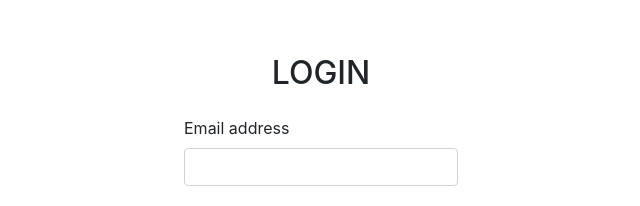
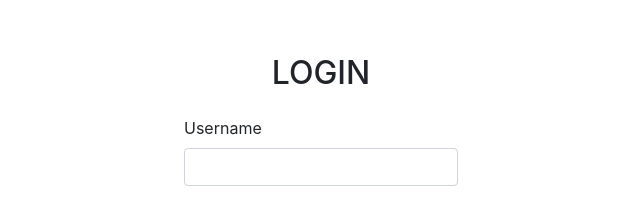
Before and after one commit to koohestani/react-jwt-auth, a React (Create React App) app: page /login in a window 1280 px wide. Shown: the part 190-396 px from the top of the page, without its empty margins (319-959 px from the left). Built offline with nearby package versions, Linux system fonts and the light colour scheme.

Commit message:
bug fixes and continue impl login

```diff
--- a/src/api/axios.js
+++ b/src/api/axios.js
@@ -1,7 +1,7 @@
 import axios from 'axios';
 
 // TODO: read from env,
-const BASE_URL = 'http://localhost:3500';
+const BASE_URL = 'http://localhost:8000';
 
 export const axiosPublic = axios.create({
     baseURL: BASE_URL,
--- a/src/components/Login.js
+++ b/src/components/Login.js
@@ -2,25 +2,22 @@ import React, { useState } from 'react';
 
 import { authService } from '../services/authService';
 import { useAuth } from '../contexts/authContext';
-import { useLocation, useNavigate } from 'react-router-dom';
+import { useLocation, Navigate } from 'react-router-dom';
 
 const INIT_CREDENTIALS = {
-    email: '',
+    username: '',
     password: '',
     rememberme: true,
 };
 
 const Login = () => {
     const { state } = useLocation();
-    const navigate = useNavigate();
-    const redirect = state?.from ? state.form : '/';
-
     const [pending, setPending] = useState(false);
     const [credentials, setCredentials] = useState(INIT_CREDENTIALS);
     const { auth, login } = useAuth();
 
     if (auth)
-        return navigate(redirect, { replace: true });
+        return <Navigate to={state?.from ? state.form : '/'} replace/>
 
     const onChange = ({ target }) => {
         let { name, value } = target;
@@ -40,8 +37,10 @@ const Login = () => {
             const { status, data } = await authService.login(credentials);
             if (status === 200)
                 login(data);
+            else
+                console.warn(status, data);
         } catch (error) {
-            console.log(error);
+            console.error(error);
         } finally {
             setPending(false);
         }
@@ -51,15 +50,15 @@ const Login = () => {
         <form className='d-flex flex-column' onSubmit={onSubmit}>
             <h2 className='mb-4 align-self-center'>LOGIN</h2>
             <div className='mb-3'>
-                <label htmlFor='email' className='form-label'>
-                    Email address
+                <label htmlFor='username' className='form-label'>
+                    Username
                 </label>
                 <input
-                    type='email'
+                    type='text'
                     className='form-control'
-                    id='email'
-                    name='email'
-                    value={credentials.email}
+                    id='username'
+                    name='username'
+                    value={credentials.username}
                     onChange={onChange}
                 />
             </div>
--- a/src/contexts/authContext.js
+++ b/src/contexts/authContext.js
@@ -14,7 +14,7 @@ const getUserState = (storage) => {
 
 export const AuthProvider = ({ children }) => {
     const storage = useStorage();
-    const [user, setUser] = useState(getUserState(storage));
+    const [user, setUser] = useState(() => getUserState(storage));
 
     const login = useCallback(
         (user) => {
```
